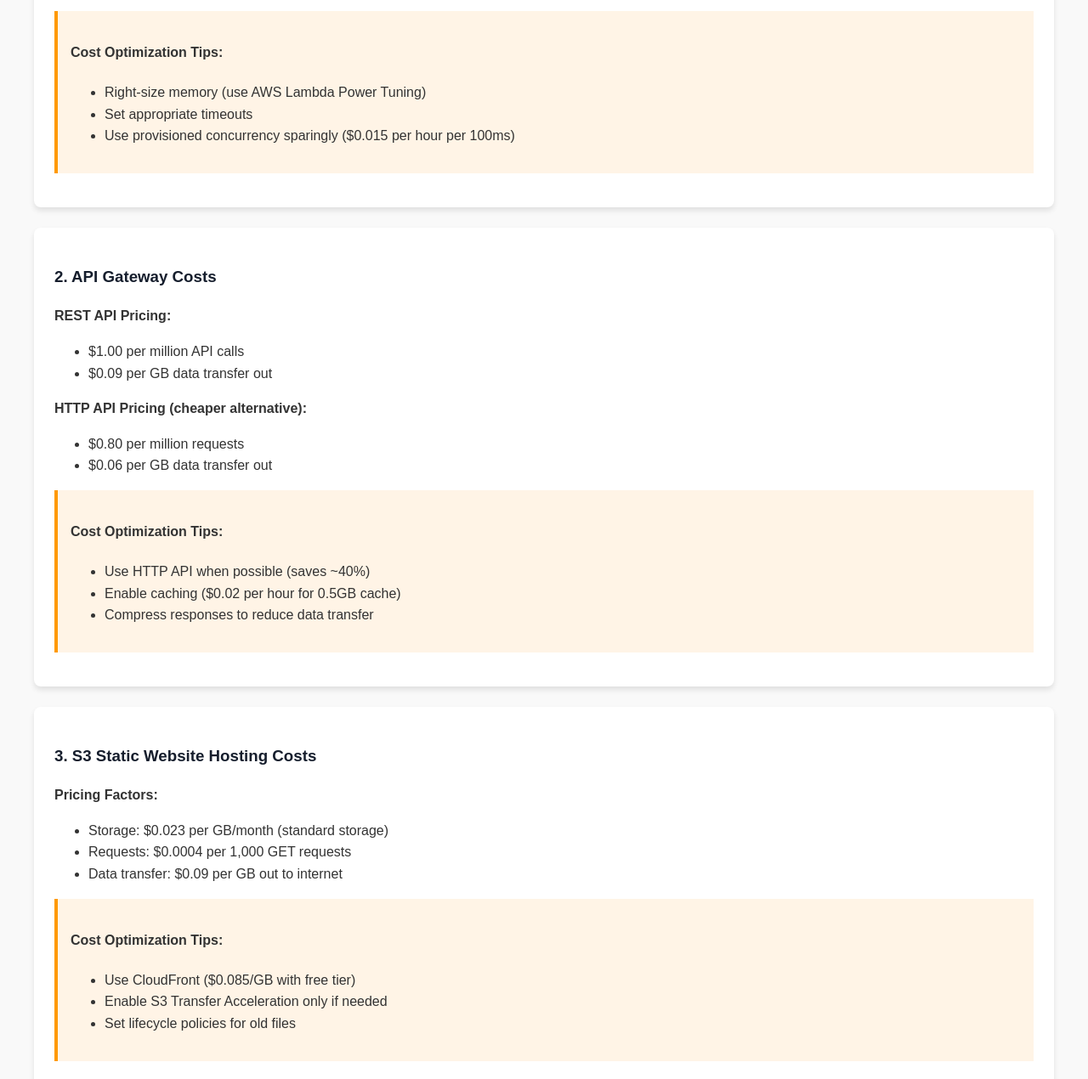
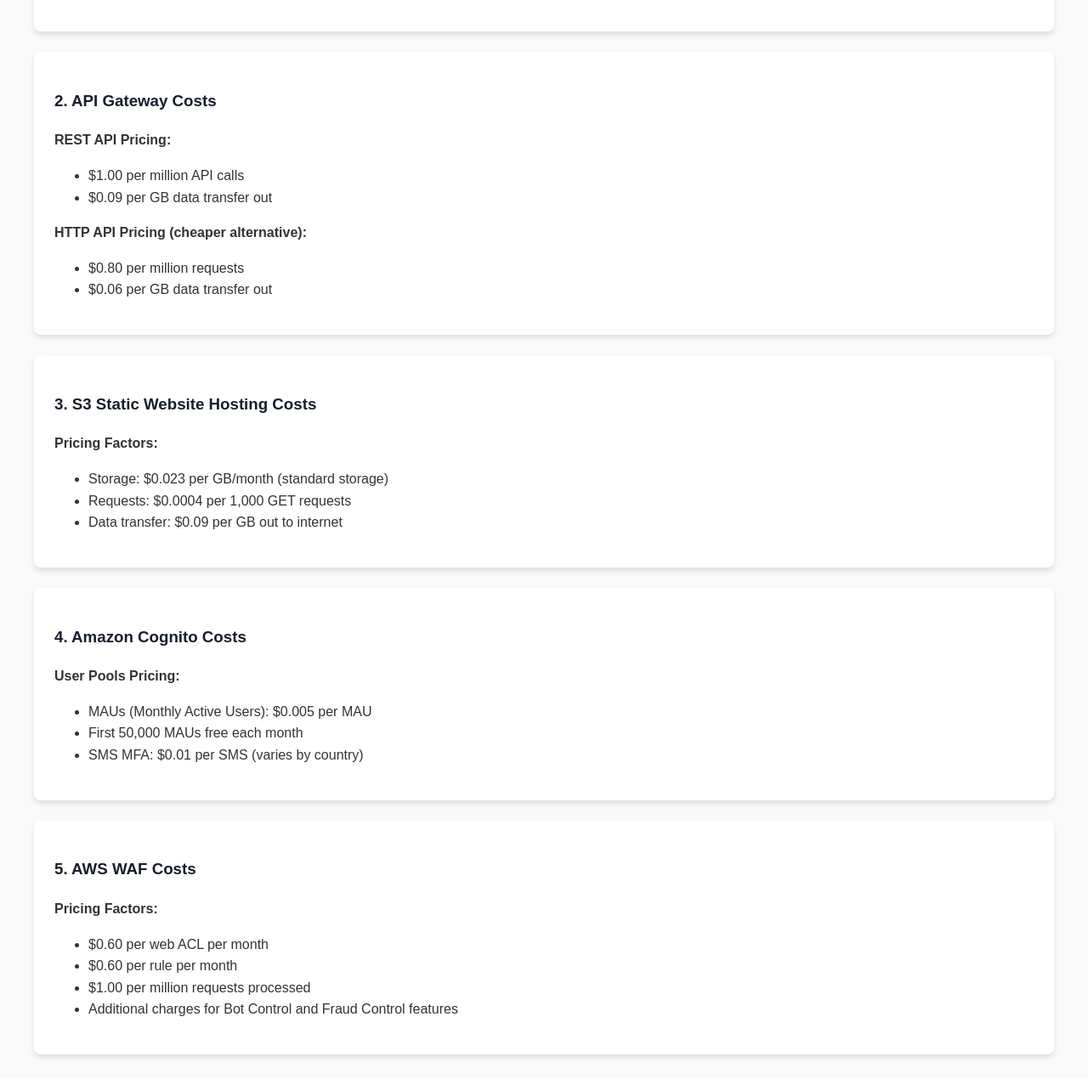
Before and after one commit to guderian120/KTM_Cost_Overview, a plain HTML site: page index.html in a window 1280 px wide. Shown: the part 910-2180 px from the top of the page at 85% size. Drawn offline with Linux system fonts and the light colour scheme.

Commit message:
Update index.html

```diff
--- a/index.html
+++ b/index.html
@@ -162,14 +162,7 @@
             <li><strong>Memory allocation:</strong> You pay for configured memory, not actual usage</li>
         </ul>
 
-        <div class="highlight">
-            <h4>Cost Optimization Tips:</h4>
-            <ul>
-                <li>Right-size memory (use AWS Lambda Power Tuning)</li>
-                <li>Set appropriate timeouts</li>
-                <li>Use provisioned concurrency sparingly ($0.015 per hour per 100ms)</li>
-            </ul>
-        </div>
+
     </div>
 
     <div class="card">
@@ -185,14 +178,7 @@
             <li>$0.06 per GB data transfer out</li>
         </ul>
 
-        <div class="highlight">
-            <h4>Cost Optimization Tips:</h4>
-            <ul>
-                <li>Use HTTP API when possible (saves ~40%)</li>
-                <li>Enable caching ($0.02 per hour for 0.5GB cache)</li>
-                <li>Compress responses to reduce data transfer</li>
-            </ul>
-        </div>
+
     </div>
 
     <div class="card">
@@ -204,14 +190,7 @@
             <li>Data transfer: $0.09 per GB out to internet</li>
         </ul>
 
-        <div class="highlight">
-            <h4>Cost Optimization Tips:</h4>
-            <ul>
-                <li>Use CloudFront ($0.085/GB with free tier)</li>
-                <li>Enable S3 Transfer Acceleration only if needed</li>
-                <li>Set lifecycle policies for old files</li>
-            </ul>
-        </div>
+
     </div>
 
     <div class="card">
@@ -223,14 +202,7 @@
             <li>SMS MFA: $0.01 per SMS (varies by country)</li>
         </ul>
 
-        <div class="highlight">
-            <h4>Cost Optimization Tips:</h4>
-            <ul>
-                <li>Use email instead of SMS verification when possible</li>
-                <li>Implement server-side token caching</li>
-                <li>Monitor MAU counts (inactive users still count if they log in)</li>
-            </ul>
-        </div>
+
     </div>
 
     <div class="card">
@@ -243,14 +215,7 @@
             <li>Additional charges for Bot Control and Fraud Control features</li>
         </ul>
 
-        <div class="highlight">
-            <h4>Cost Optimization Tips:</h4>
-            <ul>
-                <li>Consolidate rules to minimize per-rule charges</li>
-                <li>Use CloudFront with WAF for reduced data transfer costs</li>
-                <li>Regularly review and remove unused rules</li>
-            </ul>
-        </div>
+
     </div>
 
     <h2>Organization Size Cost Estimates</h2>
```
